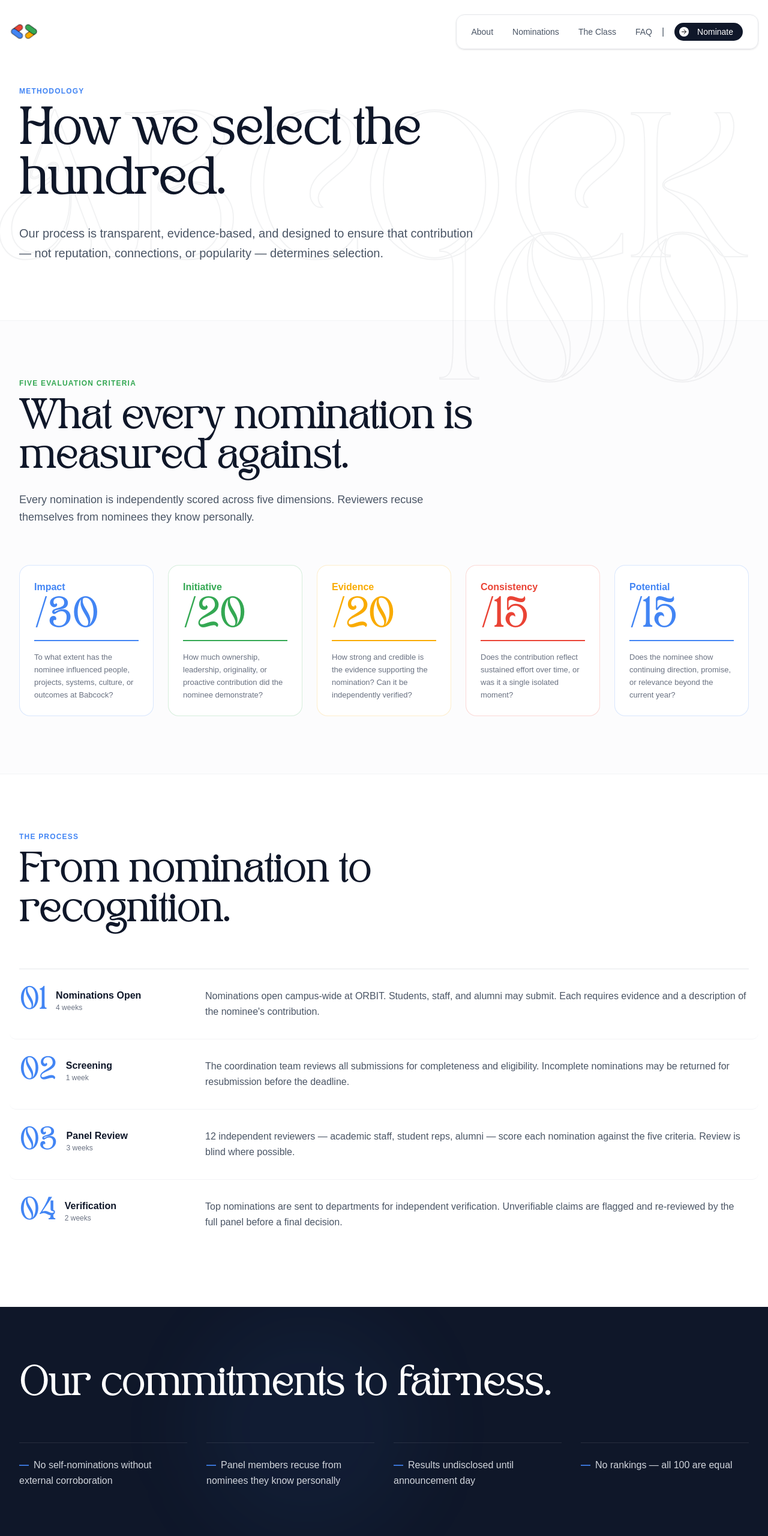
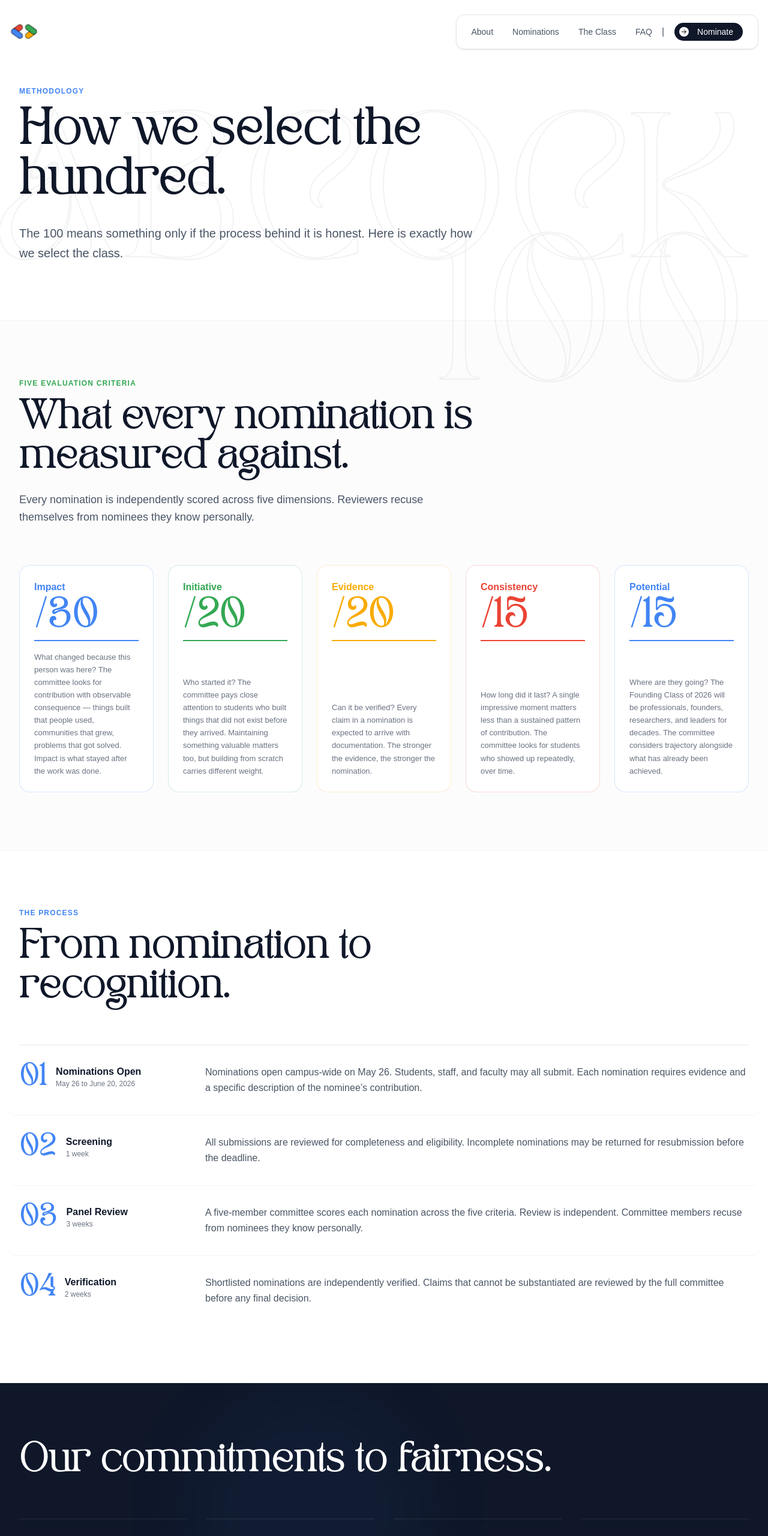
Before and after one commit to GDGBabcockUniversity/the-hundred, a Next.js app: page /methodology in a window 1280 px wide. Shown: the top 2561 px of the page at 60% size. Built offline with nearby package versions, Linux system fonts and the light colour scheme; a web font is replaced by a local one.

Commit message:
docs: refresh methodology page text and timeline details for clearer guidance

```diff
--- a/app/methodology/page.tsx
+++ b/app/methodology/page.tsx
@@ -6,7 +6,7 @@ export default function MethodologyPage() {
       colorClass: "text-brand-blue border-brand-blue",
       borderColor: "border-brand-blue/20",
       description:
-        "To what extent has the nominee influenced people, projects, systems, culture, or outcomes at Babcock?",
+        "What changed because this person was here? The committee looks for contribution with observable consequence — things built that people used, communities that grew, problems that got solved. Impact is what stayed after the work was done.",
     },
     {
       name: "Initiative",
@@ -14,7 +14,7 @@ export default function MethodologyPage() {
       colorClass: "text-brand-green border-brand-green",
       borderColor: "border-brand-green/20",
       description:
-        "How much ownership, leadership, originality, or proactive contribution did the nominee demonstrate?",
+        "Who started it? The committee pays close attention to students who built things that did not exist before they arrived. Maintaining something valuable matters too, but building from scratch carries different weight.",
     },
     {
       name: "Evidence",
@@ -22,7 +22,7 @@ export default function MethodologyPage() {
       colorClass: "text-brand-amber border-brand-amber",
       borderColor: "border-brand-amber/20",
       description:
-        "How strong and credible is the evidence supporting the nomination? Can it be independently verified?",
+        "Can it be verified? Every claim in a nomination is expected to arrive with documentation. The stronger the evidence, the stronger the nomination.",
     },
     {
       name: "Consistency",
@@ -30,7 +30,7 @@ export default function MethodologyPage() {
       colorClass: "text-brand-red border-brand-red",
       borderColor: "border-brand-red/20",
       description:
-        "Does the contribution reflect sustained effort over time, or was it a single isolated moment?",
+        "How long did it last? A single impressive moment matters less than a sustained pattern of contribution. The committee looks for students who showed up repeatedly, over time.",
     },
     {
       name: "Potential",
@@ -38,7 +38,7 @@ export default function MethodologyPage() {
       colorClass: "text-brand-blue border-brand-blue",
       borderColor: "border-brand-blue/20",
       description:
-        "Does the nominee show continuing direction, promise, or relevance beyond the current year?",
+        "Where are they going? The Founding Class of 2026 will be professionals, founders, researchers, and leaders for decades. The committee considers trajectory alongside what has already been achieved.",
     },
   ];
 
@@ -46,34 +46,34 @@ export default function MethodologyPage() {
     {
       num: "01",
       title: "Nominations Open",
-      duration: "4 weeks",
-      desc: "Nominations open campus-wide at ORBIT. Students, staff, and alumni may submit. Each requires evidence and a description of the nominee's contribution.",
+      duration: "May 26 to June 20, 2026",
+      desc: "Nominations open campus-wide on May 26. Students, staff, and faculty may all submit. Each nomination requires evidence and a specific description of the nominee’s contribution.",
     },
     {
       num: "02",
       title: "Screening",
       duration: "1 week",
-      desc: "The coordination team reviews all submissions for completeness and eligibility. Incomplete nominations may be returned for resubmission before the deadline.",
+      desc: "All submissions are reviewed for completeness and eligibility. Incomplete nominations may be returned for resubmission before the deadline.",
     },
     {
       num: "03",
       title: "Panel Review",
       duration: "3 weeks",
-      desc: "12 independent reviewers — academic staff, student reps, alumni — score each nomination against the five criteria. Review is blind where possible.",
+      desc: "A five-member committee scores each nomination across the five criteria. Review is independent. Committee members recuse from nominees they know personally.",
     },
     {
       num: "04",
       title: "Verification",
       duration: "2 weeks",
-      desc: "Top nominations are sent to departments for independent verification. Unverifiable claims are flagged and re-reviewed by the full panel before a final decision.",
+      desc: "Shortlisted nominations are independently verified. Claims that cannot be substantiated are reviewed by the full committee before any final decision.",
     },
   ];
 
   const fairnessCommitments = [
-    "No self-nominations without external corroboration",
-    "Panel members recuse from nominees they know personally",
-    "Results undisclosed until announcement day",
-    "No rankings — all 100 are equal",
+    "Self-nominations are accepted and reviewed identically to peer nominations.",
+    "Committee members recuse from nominees they know personally.",
+    "Results remain undisclosed until announcement day.",
+    "The class carries no rankings. All 100 are equal.",
   ];
 
   return (
@@ -100,9 +100,8 @@ export default function MethodologyPage() {
               How we select the hundred.
             </h1>
             <p className="text-gray-600 text-lg md:text-xl leading-relaxed">
-              Our process is transparent, evidence-based, and designed to ensure
-              that contribution — not reputation, connections, or popularity —
-              determines selection.
+              The 100 means something only if the process behind it is honest.
+              Here is exactly how we select the class.
             </p>
           </div>
         </div>
```
